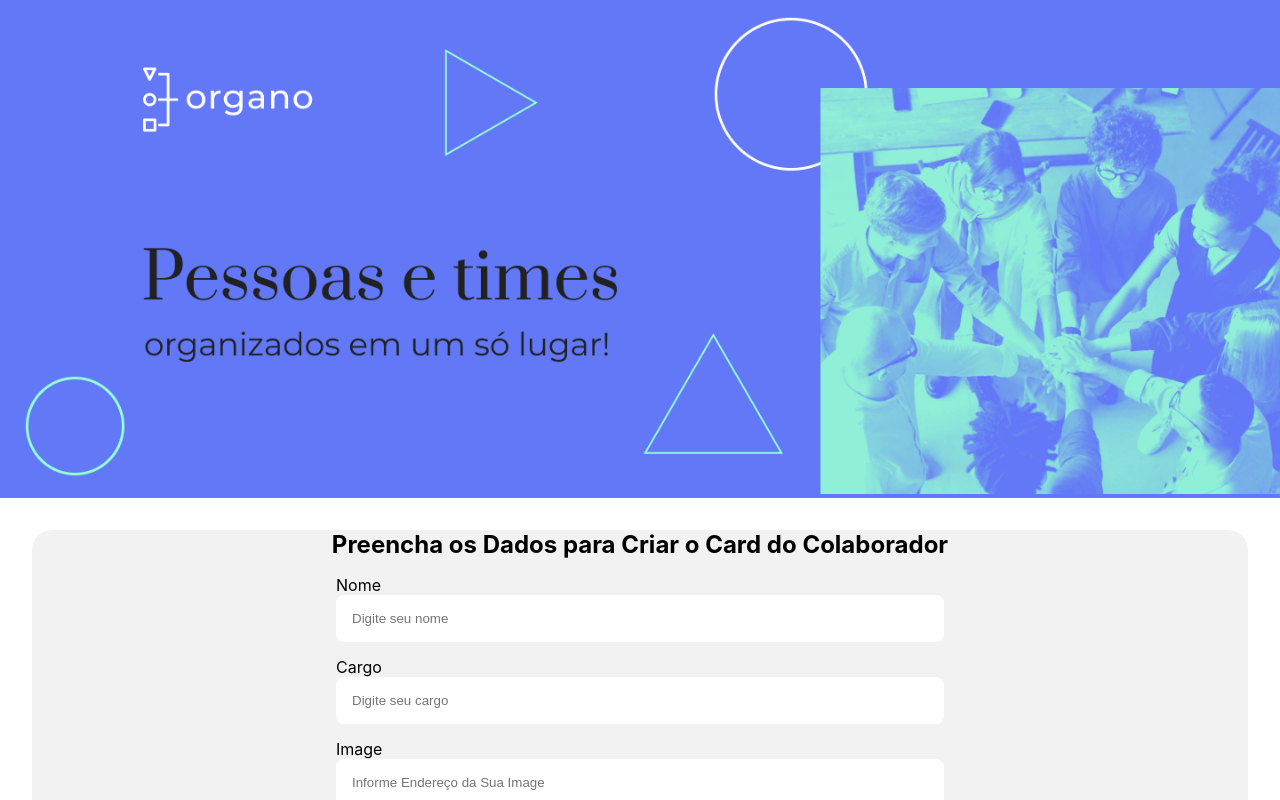
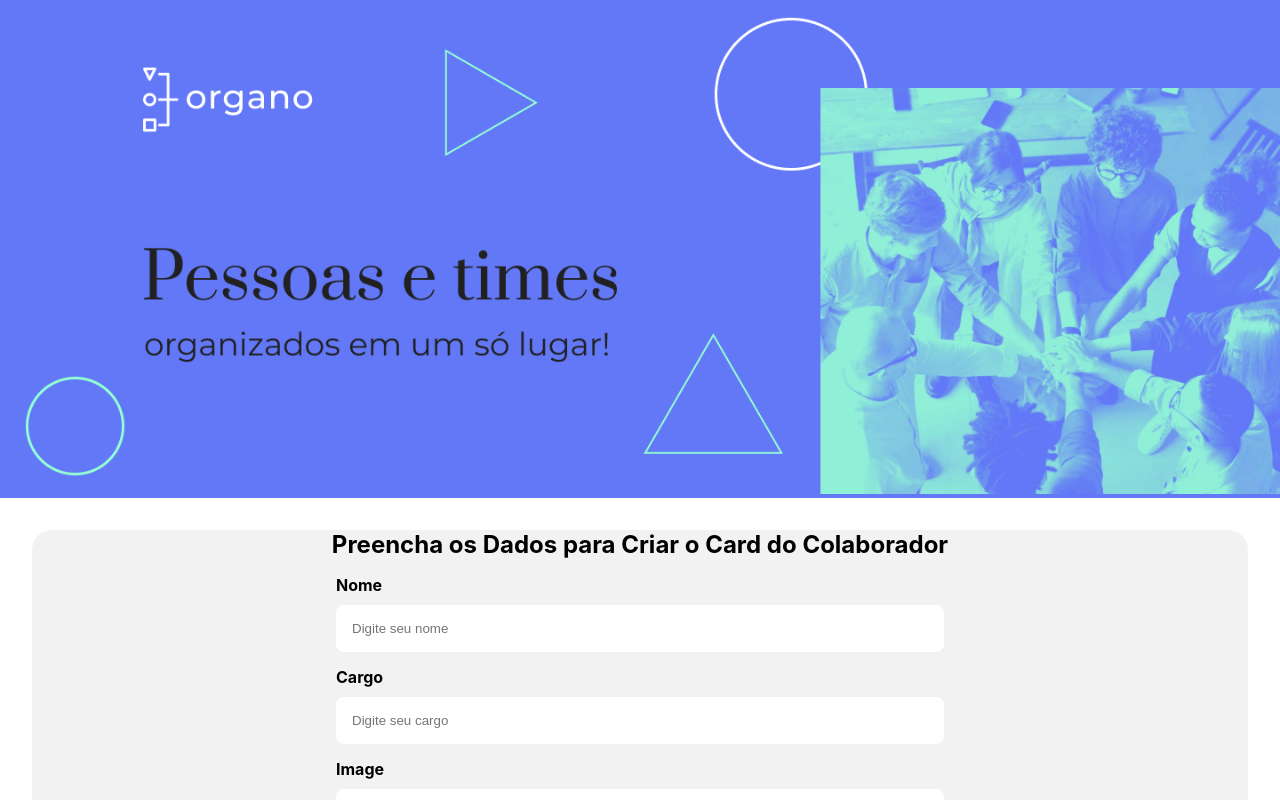
Before and after one commit to davisllv/organo, a React (Create React App) app: page / in a window 1280 px wide. Shown: the top 800 px of the page. Built offline with nearby package versions, Linux system fonts and the light colour scheme.

Commit message:
criação da manipulação dos dados

```diff
--- a/src/components/Formulario/index.js
+++ b/src/components/Formulario/index.js
@@ -1,13 +1,19 @@
+import { useState } from "react";
 import "./styles.css";
 import InputTexto from "../InputTexto";
 import Select from "../Select";
 import Botao from "../Botao";
 
 const Formulario = () => {
+  const [nome, setNome] = useState("");
+  const [cargo, setCargo] = useState("");
+  const [imagem, setImagem] = useState("");
+
   const handleSubmit = (ev) => {
     ev.preventDefault();
     console.log("Form foi Submitido");
   };
+
   return (
     <section className="divisor">
       <h1>Preencha os Dados para Criar o Card do Colaborador</h1>
@@ -17,17 +23,23 @@ const Formulario = () => {
           label="Nome"
           placeholder="Digite seu nome"
           name="nome"
+          valor={nome}
+          handleAoDigitar={(valor) => setNome(valor)}
         />
         <InputTexto
           label="Cargo"
           required
           placeholder="Digite seu cargo"
           name="cargo"
+          valor={cargo}
+          handleAoDigitar={(valor) => setCargo(valor)}
         />
         <InputTexto
           label="Image"
           placeholder="Informe Endereço da Sua Image"
           name="imagem"
+          valor={imagem}
+          handleAoDigitar={(valor) => setImagem(valor)}
         />
 
         <Select
--- a/src/components/InputTexto/index.js
+++ b/src/components/InputTexto/index.js
@@ -3,14 +3,16 @@ import "./styles.css";
 const InputTexto = (props) => {
   return (
     <div className="box-principal">
-      <div>
+      <div className="box-label">
         <span>{props.label}</span>
       </div>
       <div className="box-input">
         <input
+          value={props.valor}
           required={props.required}
           name={props.name}
           placeholder={props.placeholder}
+          onChange={(ev) => props.handleAoDigitar(ev.target.value)}
         />
       </div>
     </div>
--- a/src/components/InputTexto/styles.css
+++ b/src/components/InputTexto/styles.css
@@ -2,6 +2,11 @@
 .box-input {
     display: flex;
     margin-bottom: 10px;
+}
+
+.box-label {
+    margin-bottom: 10px;
+    font-weight: bold;
 }
 
 .box-input > input {
--- a/src/components/Select/index.js
+++ b/src/components/Select/index.js
@@ -3,7 +3,7 @@ import "./styles.css";
 function Select(props) {
   return (
     <div className="box-select">
-      <div>
+      <div className="box-label">
         <span>{props.label}</span>
       </div>
 
--- a/src/components/Select/styles.css
+++ b/src/components/Select/styles.css
@@ -2,6 +2,11 @@
     display: flex;
     flex-direction: column;
     margin-bottom: 10px;
+}
+
+.box-label {
+    margin-bottom: 10px;
+    font-weight: bold;
 }
 
 .select-suspenso {
```
